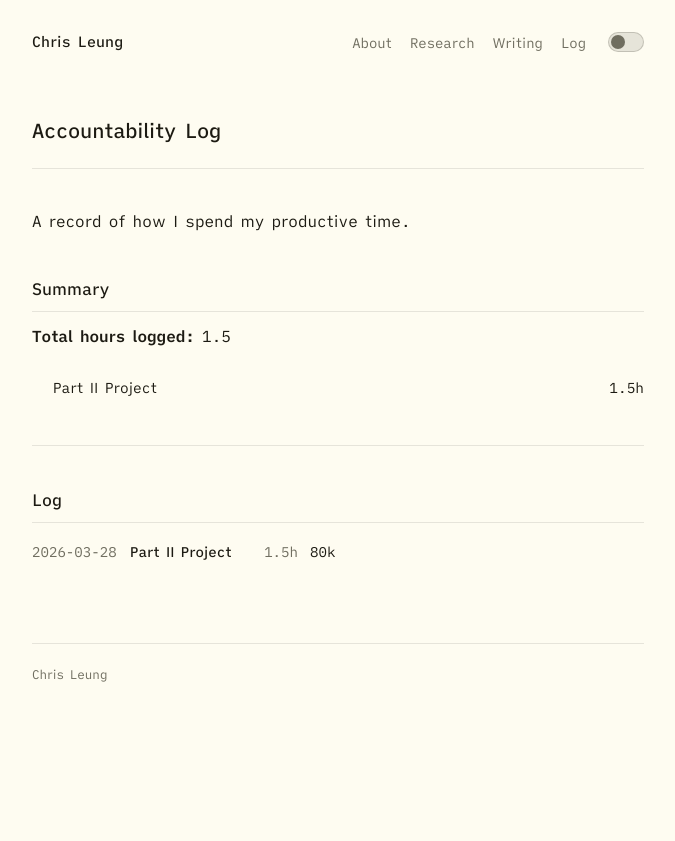
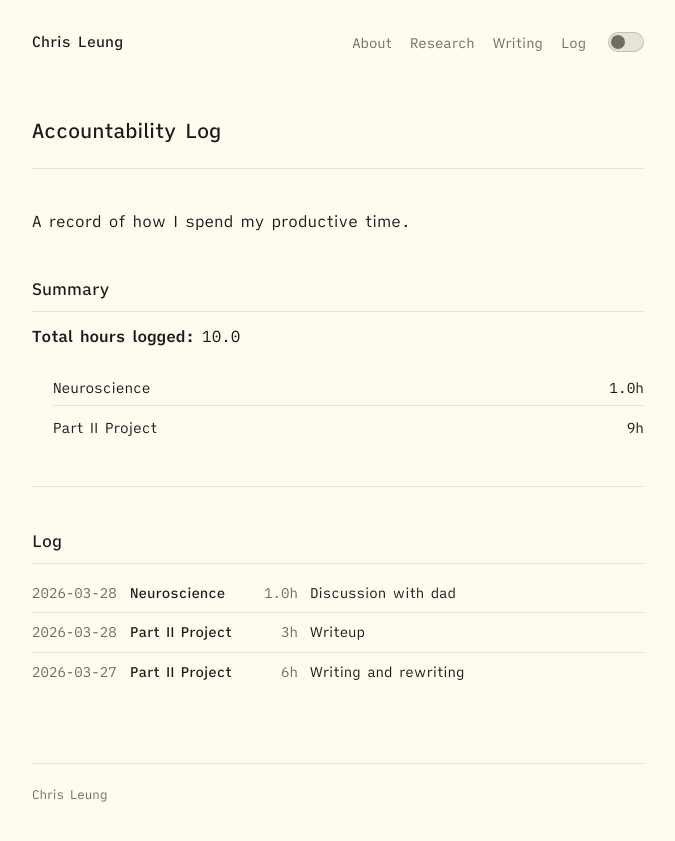
Before and after one commit to leungchristopher/leungchristopher.github.io, a Jekyll site: the page built from _pages/accountability.md, in a window 1280 px wide. Shown: the top 841 px of the page, without its empty margins (302-977 px from the left). Built offline with Jekyll 4.4.1, drawn with Linux system fonts in a browser that asks for light colours.

Commit message:
Update accountability.yml

```diff
--- a/_data/accountability.yml
+++ b/_data/accountability.yml
@@ -1,5 +1,13 @@
 entries:
   - date: "2026-03-28"
+    project: "Neuroscience"
+    hours: 1.0
+    description: "Discussion with dad"
+  - date: "2026-03-28"
     project: "Part II Project"
-    hours: 1.5
-    description: "80k"
+    hours: 3
+    description: "Writeup"
+  - date: "2026-03-27"
+    project: "Part II Project"
+    hours: 6
+    description: "Writing and rewriting"
```
